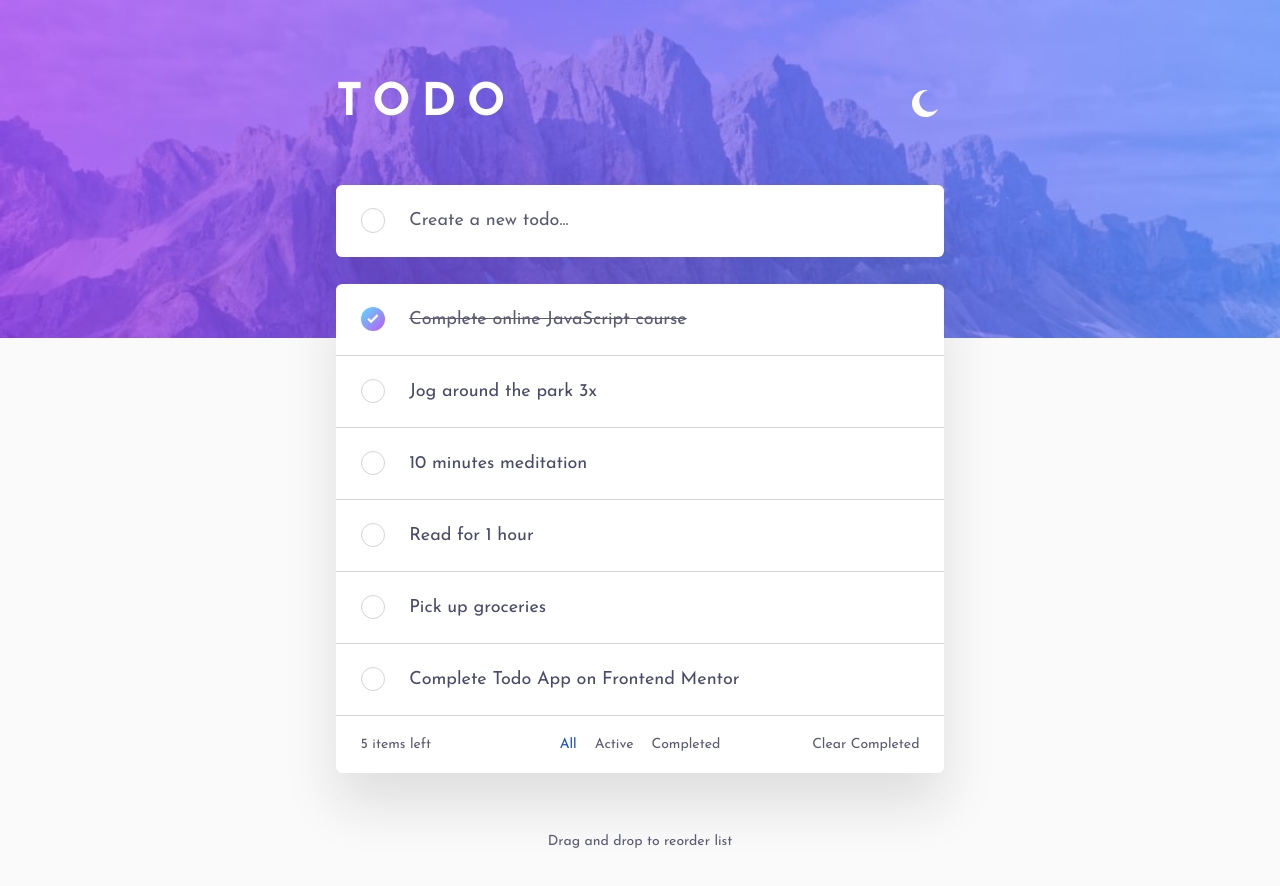
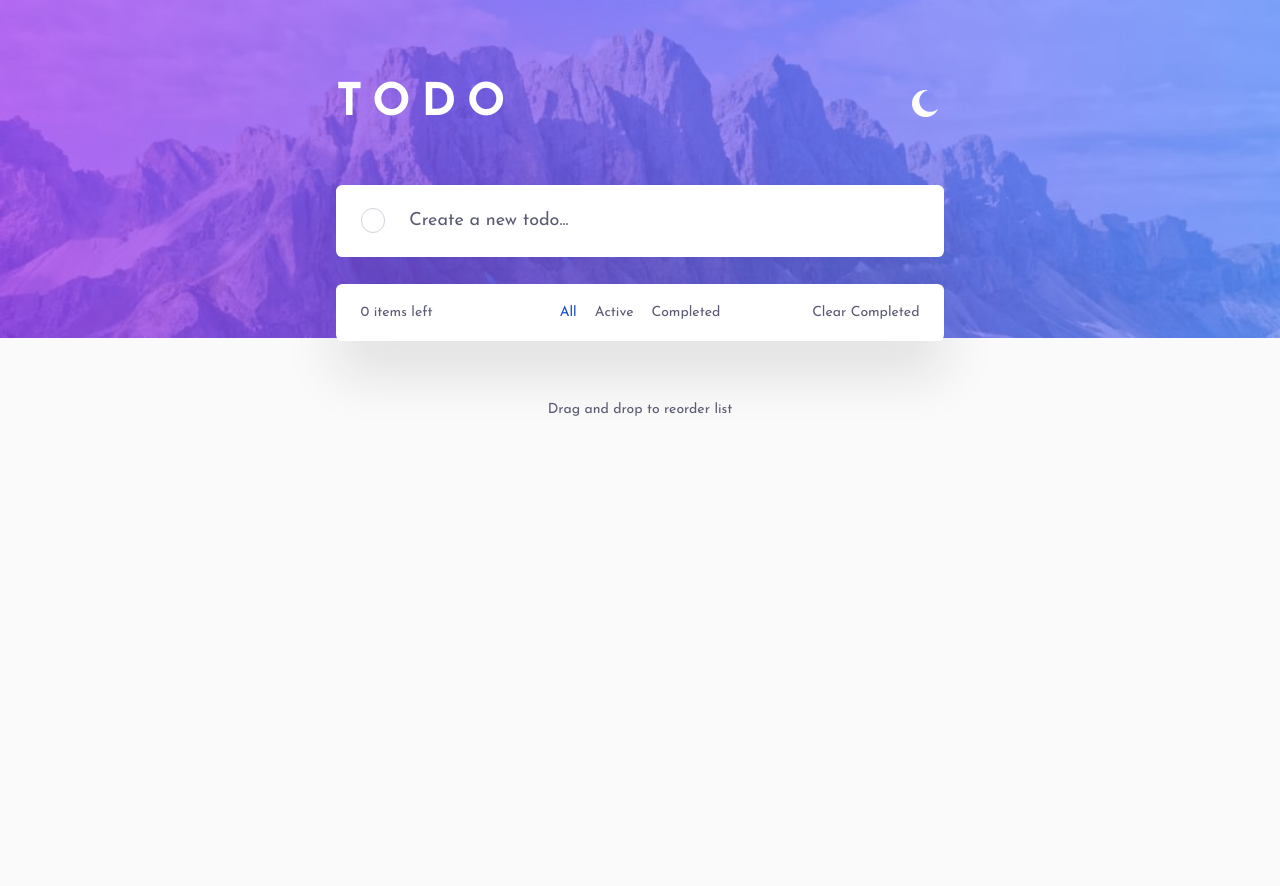
Before and after one commit to lipehfama/todo-app-main, a Vue app: page / in a window 1280 px wide. Shown: the top 886 px of the page. After the commit the page ends 800 px from the top, so only its background shows below. Built offline with nearby package versions, Linux system fonts and the light colour scheme.

Commit message:
remove default todos

```diff
--- a/src/App.vue
+++ b/src/App.vue
@@ -14,40 +14,7 @@
 
 const theme = ref<Theme>("light");
 const todoFilter = ref<TodoFilter>("all");
-const defaultTodos: Todo[] = [
-  {
-    id: "todo-1",
-    title: "Complete online JavaScript course",
-    completed: true,
-  },
-  {
-    id: "todo-2",
-    title: "Jog around the park 3x",
-    completed: false,
-  },
-  {
-    id: "todo-3",
-    title: "10 minutes meditation",
-    completed: false,
-  },
-  {
-    id: "todo-4",
-    title: "Read for 1 hour",
-    completed: false,
-  },
-  {
-    id: "todo-5",
-    title: "Pick up groceries",
-    completed: false,
-  },
-  {
-    id: "todo-6",
-    title: "Complete Todo App on Frontend Mentor",
-    completed: false,
-  },
-];
-
-const todos = ref<Todo[]>(defaultTodos);
+const todos = ref<Todo[]>([]);
 
 const filteredTodos = computed(() => {
   if (todoFilter.value === "active") {
@@ -175,24 +142,3 @@
     </section>
   </main>
 </template>
-
-<style scoped>
-.app {
-  min-block-size: 100vh;
-  background-color: var(--page-background);
-}
-
-.app__content {
-  display: grid;
-  gap: 1.5rem;
-  inline-size: min(100% - 3rem, var(--content-width));
-  margin-block-start: -8.5rem;
-  margin-inline: auto;
-
-  @media (width < 48rem) {
-    gap: 1rem;
-    inline-size: min(100% - 1.5rem, var(--content-width));
-    margin-block-start: -6rem;
-  }
-}
-</style>
--- a/src/assets/styles/global.css
+++ b/src/assets/styles/global.css
@@ -19,3 +19,22 @@
   min-height: 100vh;
   background-color: var(--page-background);
 }
+
+.app {
+  min-block-size: 100vh;
+  background-color: var(--page-background);
+}
+
+.app__content {
+  display: grid;
+  gap: 1.5rem;
+  inline-size: min(100% - 3rem, var(--content-width));
+  margin-block-start: -8.5rem;
+  margin-inline: auto;
+
+  @media (width < 48rem) {
+    gap: 1rem;
+    inline-size: min(100% - 1.5rem, var(--content-width));
+    margin-block-start: -6rem;
+  }
+}
```
